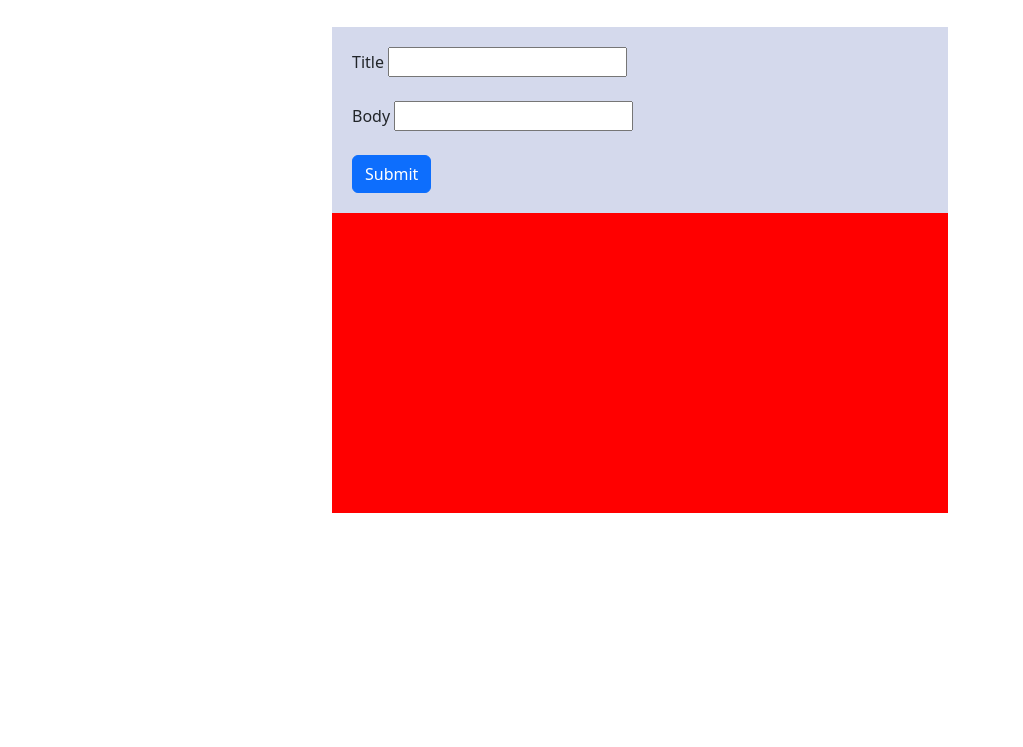
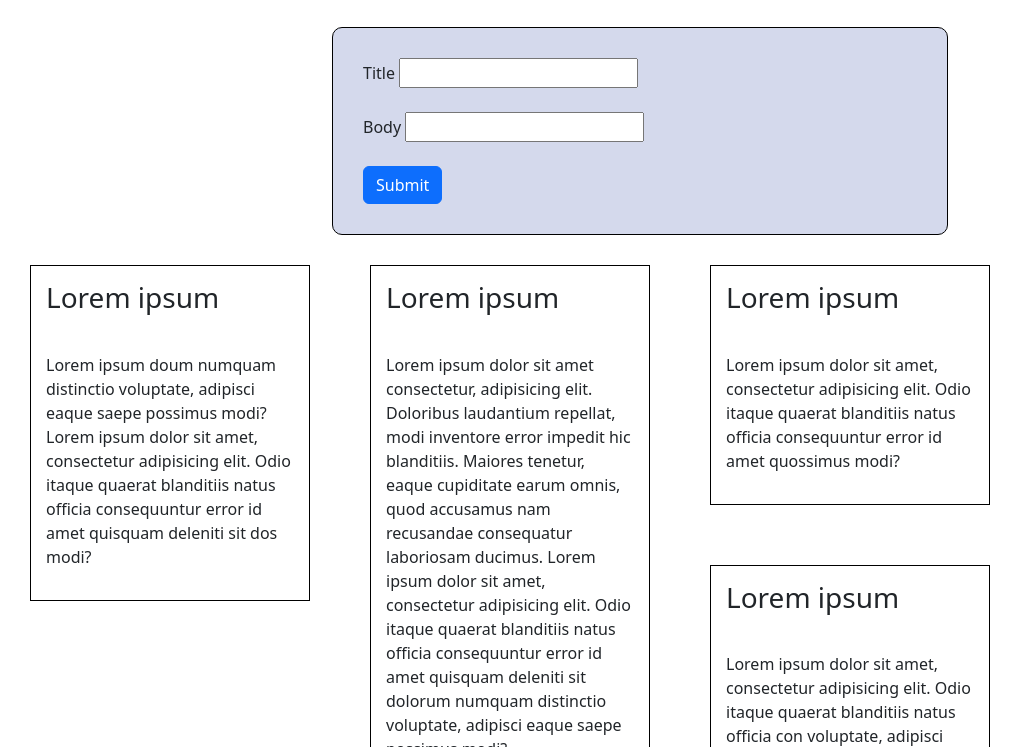
Before and after one commit to japemasterBrad/Note-Taking-Application-JS, a website with bundled scripts: page index.html in a window 1280 px wide. Shown: the part 53-800 px from the top of the page, without its empty margins (0-1023 px from the left). Built offline with nearby package versions, Linux system fonts and the light colour scheme.

Commit message:
Building out notes section

```diff
--- a/index.html
+++ b/index.html
@@ -21,8 +21,8 @@
                 <section>
                     <div class="container">
                         <div class="row">
-                            <div class="col text-box-col" style="background-color: rgba(113, 130, 192, 0.3);padding: 20px;">
-                                <form action='onsubmit="yourJsFunction();return false' method="GET">
+                            <div class="col text-box-col">
+                                <form method="GET">
 
                                     <label for="noteName">Title</label>
                                     <input name="noteName" id="title-text-box" type="text"><br>
@@ -38,19 +38,49 @@
                         </div>
                     </div>
                 </section>
-                <section>
-                    <div id="view-notes">
-
-                    </div>
-                </section>
-
             </div>
-            <div class="col">
-                <p id="test" style="text-align: center;"></p>
-            </div>
+            <div class="col"></div>
         </div>
     </div>
 
+    <div class="view-notes">
+        <div class="note">
+            <h3 class="note-name">Lorem ipsum</h3>
+            <p class="note-body">Lorem ipsum doum numquam distinctio voluptate, adipisci eaque saepe possimus modi?  Lorem ipsum dolor sit amet, consectetur adipisicing elit. Odio itaque quaerat blanditiis natus officia consequuntur error id amet quisquam deleniti sit dos modi?</p>
+        </div>
+        <div class="note">
+            <h3 class="note-name">Lorem ipsum</h3>
+            <p class="note-body">Lorem ipsum dolor sit amet consectetur, adipisicing elit. Doloribus laudantium repellat, modi inventore error impedit hic blanditiis. Maiores tenetur, eaque cupiditate earum omnis, quod accusamus nam recusandae consequatur laboriosam ducimus. Lorem ipsum dolor sit amet, consectetur adipisicing elit. Odio itaque quaerat blanditiis natus officia consequuntur error id amet quisquam deleniti sit dolorum numquam distinctio voluptate, adipisci eaque saepe possimus modi?</p>
+        </div>
+        <div class="note">
+            <h3 class="note-name">Lorem ipsum</h3>
+            <p class="note-body">Lorem ipsum dolor sit amet, consectetur adipisicing elit. Odio itaque quaerat blanditiis natus officia consequuntur error id amet quossimus modi?</p>
+        </div>
+        <div class="note">
+            <h3 class="note-name">Lorem ipsum</h3>
+            <p class="note-body">Lorem ipsum dolor sit amet, consectetur adipisicing elit. Odio itaque quaerat blanditiis natus officia con voluptate, adipisci eaque saepe possimus modi?</p>
+        </div>
+        <div class="note">
+            <h3 class="note-name">Lorem ipsum</h3>
+            <p class="note-body">Lorem ipsum dolor sit amet, consectetur adipisicing elit. Odio itaque quaerat blanditiis natus officia consequuntur error id amet quisquam deleniti sit dolorum numquam distinctio voluptate, adipisci eaque saepe possimus modi?</p>
+        </div>
+        <div class="note">
+            <h3 class="note-name">Lorem ipsum</h3>
+            <p class="note-body">Lorem ipsum dolor sit amet, consectetur adipisicing elit. Odio itaque quaerat blanditiis natus officia consequuntur error id amet quisquam deleniti sit dolorum numquam distinctio voluptate, adipisci eaque saepe possimus modi?</p>
+        </div>
+        <div class="note">
+            <h3 class="note-name">Lorem ipsum</h3>
+            <p class="note-body">Lorem, ipsum dolor sit amet consectetur adipisicing elit. Ut nobis blanditiis sit dolorem modi consectetur doloremque nisi eius nesciunt reiciendis culpa praesentium velit corrupti repudiandae, doloribus minus adipisci itaque quidem.    Lorem ipsum dolor sit amet, consectetur adipisicing elit. Odio itaque quaerat blanditiis natus officia consequuntur error id amet quisquam deleniti sit dolorum numquam distinctio voluptate, adipisci eaque saepe possimus modi?</p>
+        </div>
+        <div class="note">
+            <h3 class="note-name">Lorem ipsum</h3>
+            <p class="note-body">Lorem ipsum dolor sit amet, consectetur adipisicing elit. Odio itaque quaerat blanditiis natus officia consequuntur error id amet quisquam deleniti sit dolorum numquam distinctio voluptate, adipisci es modi?</p>
+        </div>
+        <div class="note">
+            <h3 class="note-name">Lorem ipsum</h3>
+            <p class="note-body">Lorem ipsum dolor sit amet, consectetur adipisicing elit. Odio itaque quaerat blanditiis natus officiitaque quaerat blanditiis natus officia consequuntur error id amet quisquam deleniti sit dolorum numquam distinctio voluptate, adipisci eaque saepe possimus modi?</p>
+        </div>
+    </div>
 
     <script src="/jquery.js"></script>
     <script src="/index.js"></script>
--- a/index.js
+++ b/index.js
@@ -8,21 +8,21 @@ let btn = document.getElementById("btn");
 // console.log(parsedNote[0].name);
 
 btn.addEventListener("click", function() {
+    saveNote(name, body);
+});
+
+function saveNote(name, body) {
     const fs = require("fs");
 
     let newNote = {
-        name : __name,
-        body : __body
+        name : name,
+        body : body
     };
 
     let data = JSON.stringify(newNote);
     console.log(data);
 
     // PUSH INTO JSON FILE
-    fs.writeFile('./notes.json', data, (err) => {
-        if (err) {
-            throw err;
-        }
-        console.log("JSON data was saved");
-    });
-})
+    fs.writeFile("notes.json", data)
+        console.log("JSON data was saved")
+}
--- a/style.css
+++ b/style.css
@@ -1,3 +1,11 @@
+:root {
+    --window-background : rgba(113, 130, 192, 0.3);
+    --border-radius : 10px;
+    --window-padding : 30px;
+    --note-padding : 15px;
+}
+
+
 #text-box {
     display: flex;
     justify-content: center;
@@ -18,9 +26,35 @@
 
 .text-box-col {
     display: block;
+    padding: var(--window-padding);
+    border-radius: var(--border-radius);
+    background-color: var(--window-background);
+    border: 1px black solid;
+
 }
 
 #view-notes {
-    height: 300px;
-    background-color: red;
+    background-color: rgba(29, 39, 73, 0.3);
+    display: inline-block;
+    flex-flow: row wrap;
+    align-items: flex-start;
 }
+
+.note {
+    display: block;
+    background-color: white;
+    border: 1px black solid;
+    width: 280px;
+    height: auto;
+    order: 5;
+    margin: var(--window-padding);
+    float: left;
+}
+
+.note-name {
+    padding: var(--note-padding);
+}
+
+.note-body {
+    padding: var(--note-padding);
+}
```
